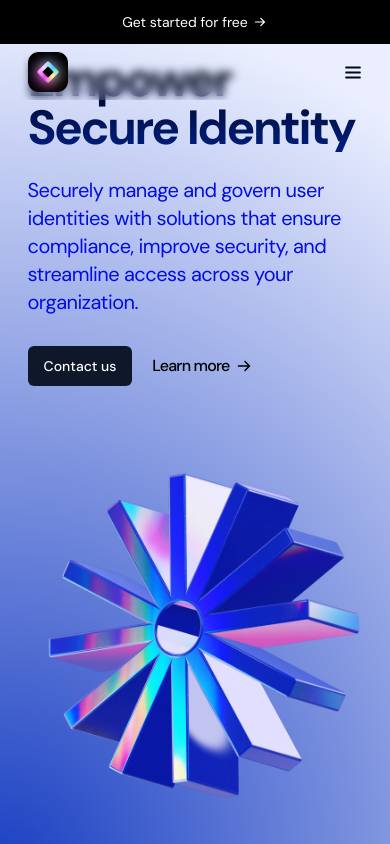
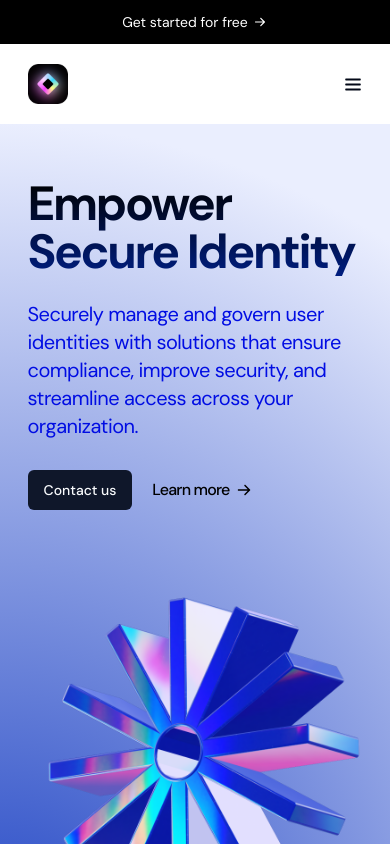
Before and after one commit to damilola1ade/identity-mgt, a Next.js app: page / in a window 390 px wide. Shown: the top 844 px of the page. Built offline with nearby package versions, Linux system fonts and the light colour scheme.

Commit message:
changed navbar position from fixed to sticky and added bg-white to mobile

```diff
--- a/src/components/Navbar.tsx
+++ b/src/components/Navbar.tsx
@@ -6,7 +6,7 @@ import { DemoButton } from "@/components";
 
 export const Navbar = () => {
   return (
-    <header className="fixed w-full top-0 backdrop-blur-[5px] z-20">
+    <header className="bg-white lg:bg-transparent sticky top-0 backdrop-blur-[5px] z-20">
       <div className="flex justify-center items-center py-3 bg-black text-white text-sm gap-3">
         <p className="text-white/60 hidden md:block">
           Streamline your workflow and boost your productivity
@@ -17,7 +17,7 @@ export const Navbar = () => {
         </div>
       </div>
 
-      <div className="py-2">
+      <div className="py-5">
         <div className="container">
           <div className="flex items-center justify-between">
             <Image src={Logo} alt="logo" height={40} width={40} />
```
